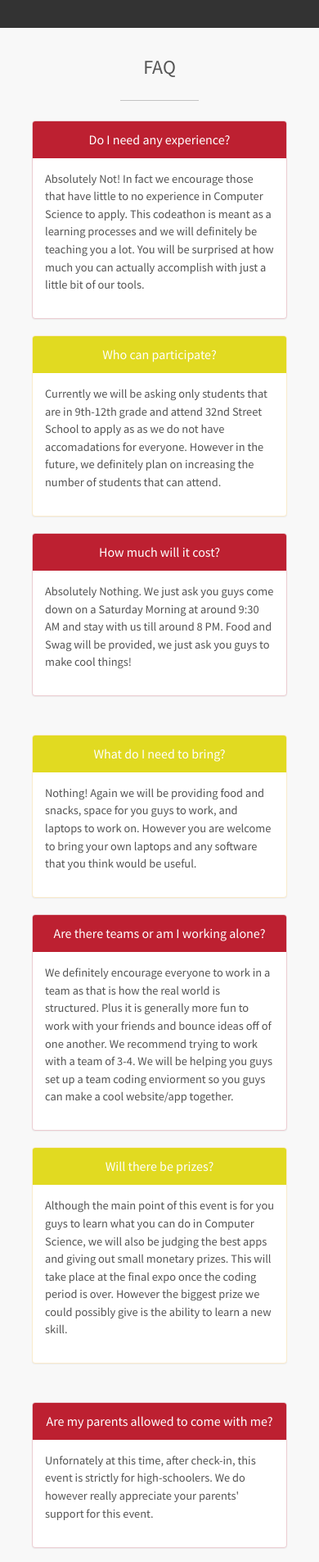
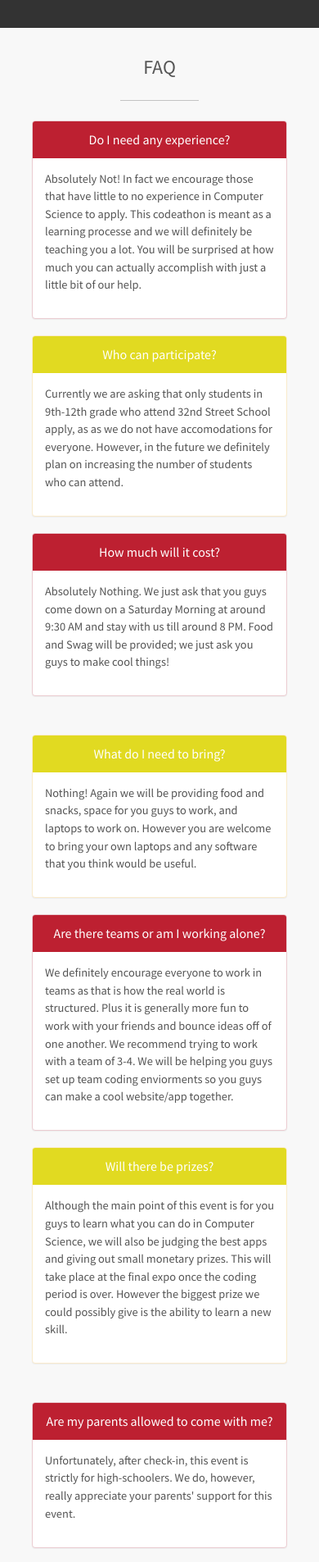
Before and after one commit to sagar7p/SCFactory, a plain HTML site: page index.html in a window 390 px wide. Shown: the part 1623-3528 px from the top of the page at 82% size. Drawn offline with nearby package versions, Linux system fonts and the light colour scheme; grey boxes are pictures that could not be loaded.

Commit message:
Mobile Testing

```diff
--- a/index.html
+++ b/index.html
@@ -6,7 +6,7 @@
 -->
 <html>
 	<head>
-		<title>HackSC: High School Edition</title>
+		<title>HackSC: SC Factory</title>
 		<link rel="stylesheet" href="https://maxcdn.bootstrapcdn.com/bootstrap/3.3.2/css/bootstrap.min.css">
 
 		<meta http-equiv="content-type" content="text/html; charset=utf-8" />
@@ -93,7 +93,7 @@
 								<div class="panel panel-danger">
 								  <div class="panel-heading"><h3 class="panel-title">Do I need any experience?</h3></div>
 								  <div class="panel-body align-left" style='word-wrap:break-word'><h5>
-								  	Absolutely Not! In fact we encourage those that have little to no experience in Computer Science to apply. This codeathon is meant as a learning processes and we will definitely be teaching you a lot. You will be surprised at how much you can actually accomplish with just a little bit of our tools.</h5>
+								  	Absolutely Not! In fact we encourage those that have little to no experience in Computer Science to apply. This codeathon is meant as a learning processe and we will definitely be teaching you a lot. You will be surprised at how much you can actually accomplish with just a little bit of our help.</h5>
 								  </div>
 								</div>
 						</div>
@@ -101,7 +101,7 @@
 								<div class="panel panel-warning">
 								  <div class="panel-heading"><h3 class="panel-title">Who can participate?</h3></div>
 								  <div class="panel-body align-left" style='word-wrap:break-word'><h5>
-								  	Currently we will be asking only students that are in 9th-12th grade and attend 32nd Street School to apply as as we do not have accomadations for everyone. However in the future, we definitely plan on increasing the number of students that can attend.</h5>
+								  	Currently we are asking that only students in 9th-12th grade who attend 32nd Street School apply, as as we do not have accomodations for everyone. However, in the future we definitely plan on increasing the number of students who can attend.</h5>
 								  </div>
 								</div>
 						</div>
@@ -109,7 +109,7 @@
 								<div class="panel panel-danger">
 								  <div class="panel-heading"><h3 class="panel-title">How much will it cost?</h3></div>
 								  <div class="panel-body align-left" style='word-wrap:break-word'><h5>
-								  	Absolutely Nothing. We just ask you guys come down on a Saturday Morning at around 9:30 AM and stay with us till around 8 PM. Food and Swag will be provided, we just ask you guys to make cool things!</h5>
+								  	Absolutely Nothing. We just ask that you guys come down on a Saturday Morning at around 9:30 AM and stay with us till around 8 PM. Food and Swag will be provided; we just ask you guys to make cool things!</h5>
 								  </div>
 								</div>
 						</div>
@@ -128,7 +128,7 @@
 								<div class="panel panel-danger">
 								  <div class="panel-heading"><h3 class="panel-title">Are there teams or am I working alone?</h3></div>
 								  <div class="panel-body align-left" style='word-wrap:break-word'><h5>
-								  	We definitely encourage everyone to work in a team as that is how the real world is structured. Plus it is generally more fun to work with your friends and bounce ideas off of one another. We recommend trying to work with a team of 3-4. We will be helping you guys set up a team coding enviorment so you guys can make a cool website/app together.</h5>
+								  	We definitely encourage everyone to work in teams as that is how the real world is structured. Plus it is generally more fun to work with your friends and bounce ideas off of one another. We recommend trying to work with a team of 3-4. We will be helping you guys set up team coding enviorments so you guys can make a cool website/app together.</h5>
 								  </div>
 								</div>
 						</div>
@@ -147,7 +147,7 @@
 								<div class="panel panel-danger">
 								  <div class="panel-heading"><h3 class="panel-title">Are my parents allowed to come with me?</h3></div>
 								  <div class="panel-body align-left" style='word-wrap:break-word'><h5>
-								  	Unfornately at this time, after check-in, this event is strictly for high-schoolers. We do however really appreciate your parents' support for this event.</h5>
+								  	Unfortunately, after check-in, this event is strictly for high-schoolers. We do, however, really appreciate your parents' support for this event.</h5>
 								  </div>
 								</div>
 						</div>
@@ -155,7 +155,7 @@
 								<div class="panel panel-warning">
 								  <div class="panel-heading"><h3 class="panel-title">Will this be an overnight event?</h3></div>
 								  <div class="panel-body align-left" style='word-wrap:break-word'><h5>
-								  	At this time, the event will be around 10-12 hours in the day although traditional codeathons often range from 24-36 hours. Although you may not be able to create a full product at the end of this event, we highly encourage you to keep working on your projects! There will be several workshops during the upcoming days preceding the event to help you guys get started.</h5>
+								  	 Although traditional code-a-thons often range from around 24-36 hours, this particular event will be around 10-12 hours in the day. Therefore, we highly encourage you to keep working on your projects even after the event is over! There will be several workshops during the upcoming days preceding the event to help you guys get started.</h5>
 								  </div>
 								</div>
 						</div>
```
